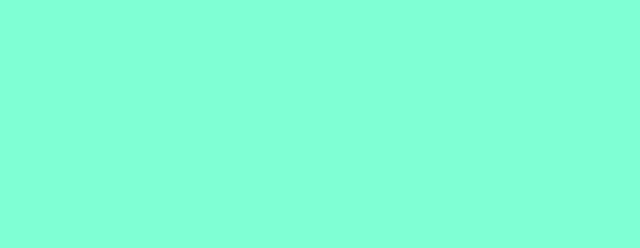
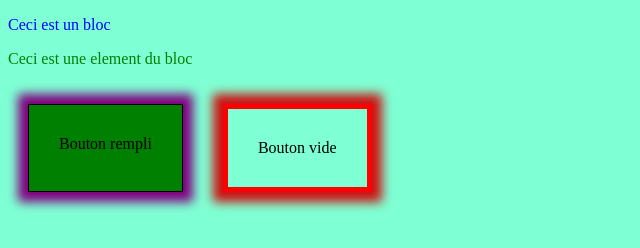
Before and after one commit to ClementGrenierDesrousseaux/test, a website: page index.html in a window 1280 px wide. Shown: the whole page, without its empty margins (0-640 px from the left). Drawn offline with Linux system fonts and the light colour scheme.

Commit message:
Test grossissement bouton avec sass

```diff
--- a/index.html
+++ b/index.html
@@ -1,12 +1,27 @@
 <!DOCTYPE html>
 <html lang="fr">
+
 <head>
     <meta charset="UTF-8">
     <meta name="viewport" content="width=device-width, initial-scale=1.0">
-    <link rel="stylesheet" href=".public/css/style.css">
+    <link rel="stylesheet" href="public/css/style.css">
     <title>test</title>
 </head>
+
 <body>
+    <div class="bloc">
+        <p>Ceci est un bloc</p>
+        <div class="bloc__element">
+            <p>Ceci est une element du bloc</p>
+        </div>
+    </div>
+
+    <div class="container">
+        <div class="bouton bouton--rempli">Bouton rempli</div>
+        <div class="bouton bouton--vide">Bouton vide</div>
+
+    </div>
 
 </body>
+
 </html>
--- a/sass/main.scss
+++ b/sass/main.scss
@@ -1,4 +1,45 @@
+$backcolor: aquamarine;
+
+@mixin shadow_white($color) {
+    box-shadow: 0px 0px 10px 10px $color;
+}
+
 body {
-    background-color: aquamarine;
+    background-color: $backcolor;
     width: auto;
+    height: auto;
 }
+
+.bloc {
+    color: blue;
+    &__element {
+        color: green;
+    }
+}
+
+.container {
+    display: flex;
+    .bouton {
+        padding: 30px;
+        margin: 20px;
+        border: 1px solid black;
+        &--rempli {
+            background-color: green;
+            @include shadow_white(purple);
+            transform: scale(1);
+            transition: 200ms;
+            &:hover {
+                transform: scale(0.8);
+            }
+        }
+        &--vide {
+            border: 5px solid rgb(255, 0, 0);
+            @include shadow_white(rgb(206, 17, 17));
+            transform: scale(1);
+            transition: 200ms;
+            &:hover {
+                transform: scale(1.2);
+            }
+        }
+    }
+}
```
Also changed, not shown: .public/css/style.css (deleted), public/css/style.css (added), 2 other files.
